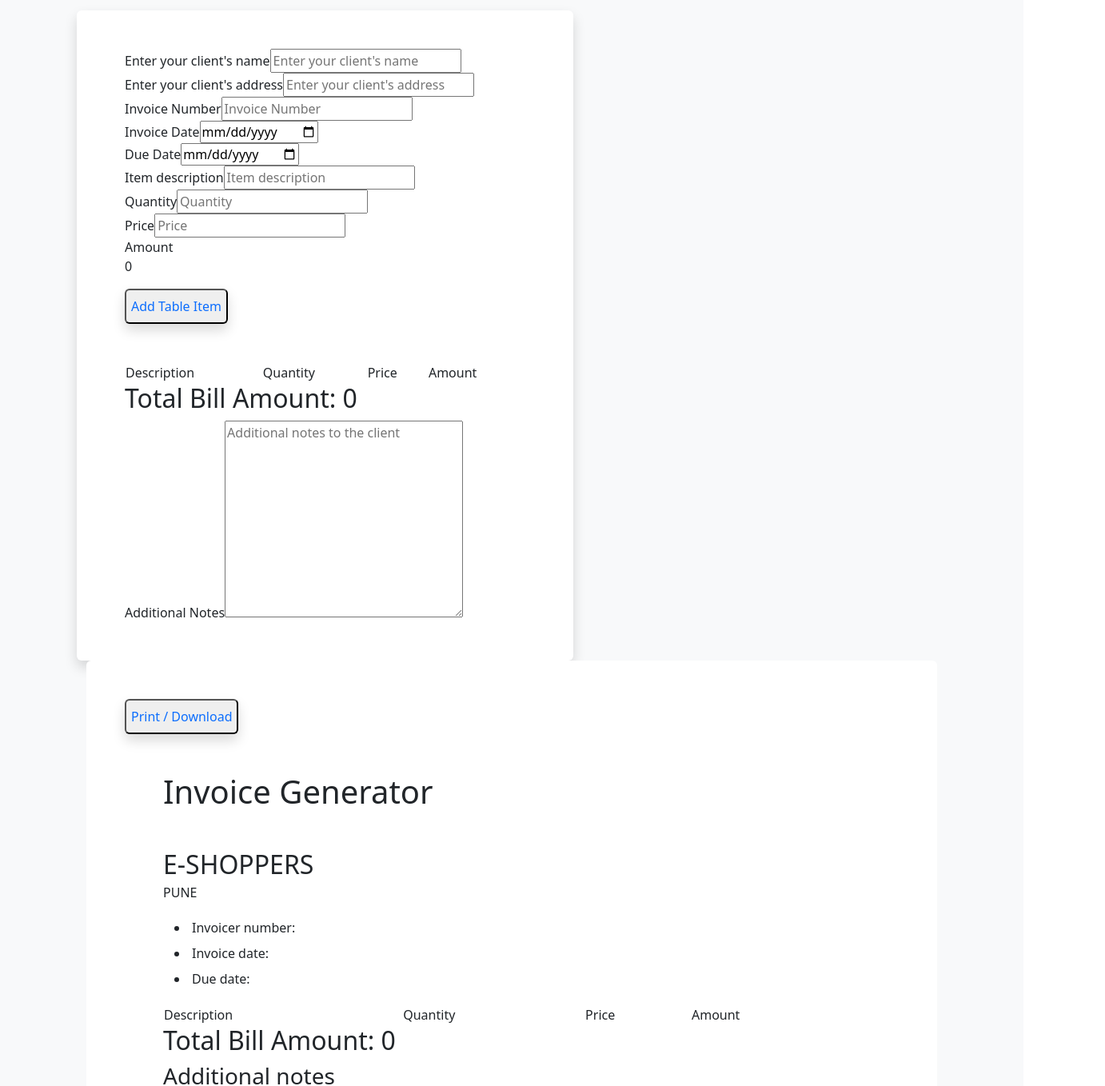
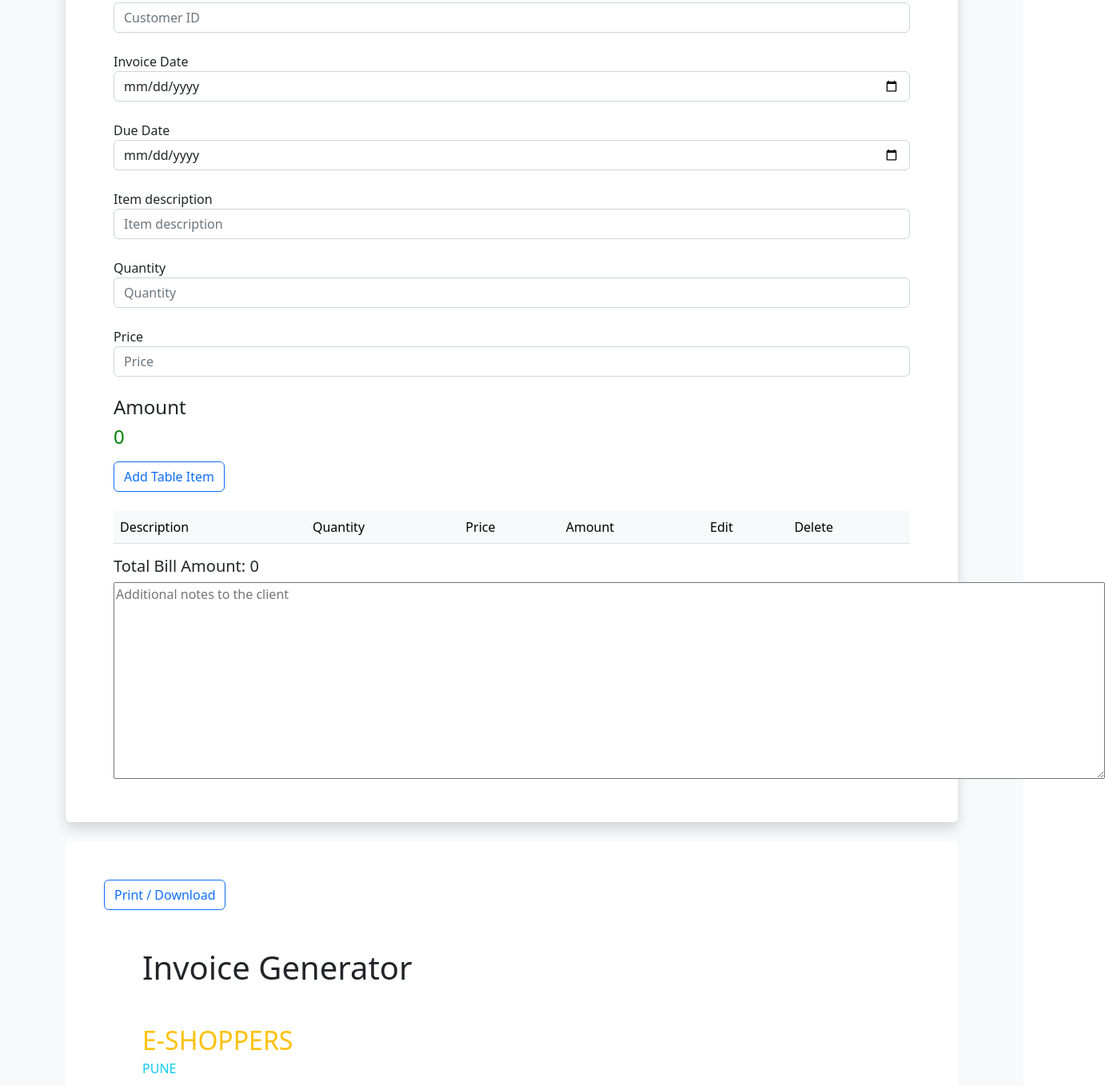
Before and after one commit to rajatpatle/E_shoppers_web, a React (Create React App) app in the folder new_crud/: page /invoice in a window 1280 px wide. Shown: the part 209-1567 px from the top of the page at 80% size, 1382 px wide, since content can reach past the window. Built offline with nearby package versions, Linux system fonts and the light colour scheme.

Commit message:
Invoice CSS added by OMKAR

```diff
--- a/new_crud/src/AppRoutes/Invoice/ClientDetails.js
+++ b/new_crud/src/AppRoutes/Invoice/ClientDetails.js
@@ -1,10 +1,10 @@
-export default function ClientDetails({ clientName, clientAddress }) {
+export default function ClientDetails({ clientId, clientAddress }) {
   return (
     <>
       <section className="mt-10">
-          <h2 className="text-2xl uppercase font-bold mb-1">{clientName}</h2>
+        <h2>{clientId}</h2>
         <p>{clientAddress}</p>
       </section>
     </>
-    )
+  );
 }
--- a/new_crud/src/AppRoutes/Invoice/Invoice.js
+++ b/new_crud/src/AppRoutes/Invoice/Invoice.js
@@ -1,16 +1,14 @@
-import React from 'react'
-import { useState, useRef, useEffect } from "react"
-import Dates from "./Dates"
-import Footer from "./Footer"
-import Header from "./Header"
-import MainDetails from "./MainDetails"
-import Notes from "./Notes"
-import Table from "./Table"
-import TableForm from "./TableForm"
-import ReactToPrint from "react-to-print"
-import ClientDetails from './ClientDetails'
-
-
+import React from "react";
+import { useState, useRef, useEffect } from "react";
+import Dates from "./Dates";
+import Footer from "./Footer";
+import Header from "./Header";
+import MainDetails from "./MainDetails";
+import Notes from "./Notes";
+import Table from "./Table";
+import TableForm from "./TableForm";
+import ReactToPrint from "react-to-print";
+import ClientDetails from "./ClientDetails";
 
 function Invoice() {
   // const [name, setName] = useState("")
@@ -20,43 +18,43 @@ function Invoice() {
   // const [bankName, setBankName] = useState("")
   // const [bankAccount, setBankAccount] = useState("")
   // const [website, setWebsite] = useState("")
-  const [clientName, setClientName] = useState("")
-  const [clientAddress, setClientAddress] = useState("")
-  const [invoiceNumber, setInvoiceNumber] = useState("")
-  const [invoiceDate, setInvoiceDate] = useState("")
-  const [dueDate, setDueDate] = useState("")
-  const [notes, setNotes] = useState("")
-  const [description, setDescription] = useState("")
-  const [quantity, setQuantity] = useState("")
-  const [price, setPrice] = useState("")
-  const [amount, setAmount] = useState("")
-  const [list, setList] = useState([])
-  const [total, setTotal] = useState(0)
-  const [width] = useState(641)
+  const [clientId, setClientName] = useState("");
+  const [clientAddress, setClientAddress] = useState("");
+  const [invoiceNumber, setInvoiceNumber] = useState("");
+  const [invoiceDate, setInvoiceDate] = useState("");
+  const [dueDate, setDueDate] = useState("");
+  const [notes, setNotes] = useState("");
+  const [description, setDescription] = useState("");
+  const [quantity, setQuantity] = useState("");
+  const [price, setPrice] = useState("");
+  const [amount, setAmount] = useState("");
+  const [list, setList] = useState([]);
+  const [total, setTotal] = useState(0);
+  const [width] = useState(641);
 
-  const componentRef = useRef()
+  const componentRef = useRef();
 
   const handlePrint = () => {
-    window.print()
-  }
+    window.print();
+  };
 
   useEffect(() => {
     if (window.innerWidth < width) {
-      alert("Place your phone in landscape mode for the best experience")
+      alert("Place your phone in landscape mode for the best experience");
     }
-  }, [width])
+  }, [width]);
 
   return (
     <>
+      {/* <div className="container">
+        <p className="text-white font-bold uppercase tracking-widest">Beta</p>
+      </div> */}
+      <main className="container">
+        <section>
+          <h2 className="text-primary">Customer Invoice</h2>
+          <div className="bg-white p-5 rounded shadow ">
+            {/* name, address, email, phone, bank name, bank account number, website client name, client address, invoice number, invoice date, due date, notes */}
             <div className="container">
-        <p className="text-white font-bold uppercase tracking-widest">Beta</p>
-      </div>
-      <main className="m-5 p-5 xl:grid grid-cols-2 gap-10 xl:items-start">
-        <section>
-        <h2 className='text-primary'>Customer Invoice</h2>
-          <div className="bg-white p-5 rounded shadow row col-md-7">
-            {/* name, address, email, phone, bank name, bank account number, website client name, client address, invoice number, invoice date, due date, notes */}
-            <div className="flex flex-col justify-center">
               {/* <article className="md:grid grid-cols-2 gap-10"> */}
               {/* <div className="flex flex-col">
                   <label htmlFor="name">Your full name</label>
@@ -158,23 +156,39 @@ function Invoice() {
 
               <article className="md:grid grid-cols-2 gap-10 md:mt-16">
                 <div className="flex flex-col">
-                  <label htmlFor="clientName">Enter your client's name</label>
+                  {/* <label htmlFor="invoiceNumber">Invoice Number</label> */}
                   <input
+                    className="form-control"
                     type="text"
+                    name="invoiceNumber"
+                    id="invoiceNumber"
+                    placeholder="Invoice ID"
+                    autoComplete="off"
+                    value={invoiceNumber}
+                    onChange={(e) => setInvoiceNumber(e.target.value)}
+                  />
+                </div>
+                <br></br>
+                <div className="flex flex-col">
+                  {/* <label htmlFor="clientName">Enter your client's name</label> */}
+                  <input
+                    className="form-control"
+                    type="number"
                     name="clientName"
                     id="clientName"
-                    placeholder="Enter your client's name"
+                    placeholder="Customer ID"
                     autoComplete="off"
-                    value={clientName}
+                    value={clientId}
                     onChange={(e) => setClientName(e.target.value)}
                   />
                 </div>
-
+                {/* <br></br> */}
                 <div className="flex flex-col">
-                  <label htmlFor="clientAddress">
+                  {/* <label htmlFor="clientAddress">
                     Enter your client's address
-                  </label>
-                  <input
+                  </label> */}
+                  {/* <input
+                    className="form-control"
                     type="text"
                     name="clientAddress"
                     id="clientAddress"
@@ -182,27 +196,17 @@ function Invoice() {
                     autoComplete="off"
                     value={clientAddress}
                     onChange={(e) => setClientAddress(e.target.value)}
-                  />
+                  /> */}
                 </div>
               </article>
+              <br></br>
 
               <article className="md:grid grid-cols-3 gap-10">
-                <div className="flex flex-col">
-                  <label htmlFor="invoiceNumber">Invoice Number</label>
-                  <input
-                    type="text"
-                    name="invoiceNumber"
-                    id="invoiceNumber"
-                    placeholder="Invoice Number"
-                    autoComplete="off"
-                    value={invoiceNumber}
-                    onChange={(e) => setInvoiceNumber(e.target.value)}
-                  />
-                </div>
-
+                {/* <br></br> */}
                 <div className="flex flex-col">
                   <label htmlFor="invoiceDate">Invoice Date</label>
                   <input
+                    className="form-control"
                     type="date"
                     name="invoiceDate"
                     id="invoiceDate"
@@ -212,10 +216,11 @@ function Invoice() {
                     onChange={(e) => setInvoiceDate(e.target.value)}
                   />
                 </div>
-
+                <br></br>
                 <div className="flex flex-col">
                   <label htmlFor="dueDate">Due Date</label>
                   <input
+                    className="form-control"
                     type="date"
                     name="dueDate"
                     id="dueDate"
@@ -226,7 +231,7 @@ function Invoice() {
                   />
                 </div>
               </article>
-
+              <br></br>
               {/* This is our table form */}
               <article>
                 <TableForm
@@ -245,11 +250,11 @@ function Invoice() {
                 />
               </article>
 
-              <label htmlFor="notes">Additional Notes</label>
+              {/* <label htmlFor="notes">Additional Notes</label> */}
               <textarea
                 name="notes"
                 id="notes"
-                cols="30"
+                cols="132"
                 rows="10"
                 placeholder="Additional notes to the client"
                 value={notes}
@@ -265,12 +270,13 @@ function Invoice() {
             </div>
           </div>
         </section>
+        <br></br>
 
         {/* Invoice Preview */}
         <div className="invoice__preview bg-white p-5 rounded">
           <ReactToPrint
             trigger={() => (
-              <button className="bg-blue-500 ml-5 text-primary font-bold py-2 px-8 rounded shadow border-2 border-blue-500 hover:bg-transparent hover:text-blue-500 transition-all duration-300">
+              <button className="btn btn-outline-primary">
                 Print / Download
               </button>
             )}
@@ -279,10 +285,10 @@ function Invoice() {
           <div ref={componentRef} className="p-5">
             <Header handlePrint={handlePrint} />
 
-            <MainDetails/>
+            <MainDetails />
 
             <ClientDetails
-              clientName={clientName}
+              clientName={clientId}
               clientAddress={clientAddress}
             />
 
@@ -324,7 +330,6 @@ function Invoice() {
         </div>
       </main>
     </>
-  )
-
+  );
 }
- export default Invoice
+export default Invoice;
--- a/new_crud/src/AppRoutes/Invoice/MainDetails.js
+++ b/new_crud/src/AppRoutes/Invoice/MainDetails.js
@@ -2,9 +2,11 @@ export default function MainDetails({ name, address }) {
   return (
     <>
       <section className="flex flex-col items-end justify-end">
-          <h2 className="font-bold text-3xl uppercase mb-1">E-SHOPPERS</h2>
-          <p>PUNE</p>
+        <h2 className="font-bold text-3xl uppercase mb-1 text-warning">
+          E-SHOPPERS
+        </h2>
+        <p className="text-info">PUNE</p>
       </section>
     </>
-    )
+  );
 }
--- a/new_crud/src/AppRoutes/Invoice/Notes.js
+++ b/new_crud/src/AppRoutes/Invoice/Notes.js
@@ -2,9 +2,9 @@ export default function Notes({ notes }) {
   return (
     <>
       <section className="mt-10 mb-5">
-          <h3>Additional notes</h3>
+        <h4>Additional notes</h4>
         <p className="lg:w-1/2 text-justify">{notes}</p>
       </section>
     </>
-    )
+  );
 }
--- a/new_crud/src/AppRoutes/Invoice/Table.js
+++ b/new_crud/src/AppRoutes/Invoice/Table.js
@@ -1,9 +1,9 @@
-import React from "react"
+import React from "react";
 
 export default function Table({ list, total }) {
   return (
     <>
-      <table width="100%" className="mb-10">
+      <table width="100%" className="mb-10 table table-light">
         <thead>
           <tr className="bg-gray-100 p-1">
             <td className="font-bold">Description</td>
@@ -32,5 +32,5 @@ export default function Table({ list, total }) {
         </h2>
       </div>
     </>
-  )
+  );
 }
--- a/new_crud/src/AppRoutes/Invoice/TableForm.js
+++ b/new_crud/src/AppRoutes/Invoice/TableForm.js
@@ -1,8 +1,8 @@
-import React, { useState, useEffect } from "react"
-import { AiOutlineDelete, AiOutlineEdit } from "react-icons/ai"
-import { v4 as uuidv4 } from "uuid"
-import { toast, ToastContainer } from "react-toastify"
-import "react-toastify/dist/ReactToastify.css"
+import React, { useState, useEffect } from "react";
+import { AiFillDelete, AiOutlineEdit } from "react-icons/ai";
+import { v4 as uuidv4 } from "uuid";
+import { toast, ToastContainer } from "react-toastify";
+import "react-toastify/dist/ReactToastify.css";
 
 export default function TableForm({
   description,
@@ -18,14 +18,14 @@ export default function TableForm({
   total,
   setTotal,
 }) {
-  const [isEditing, setIsEditing] = useState(false)
+  const [isEditing, setIsEditing] = useState(false);
 
   // Submit form function
   const handleSubmit = (e) => {
-    e.preventDefault()
+    e.preventDefault();
 
     if (!description || !quantity || !price) {
-      toast.error("Please fill in all inputs")
+      toast.error("Please fill in all inputs");
     } else {
       const newItems = {
         id: uuidv4(),
@@ -33,60 +33,60 @@ export default function TableForm({
         quantity,
         price,
         amount,
-      }
-      setDescription("")
-      setQuantity("")
-      setPrice("")
-      setAmount("")
-      setList([...list, newItems])
-      setIsEditing(false)
+      };
+      setDescription("");
+      setQuantity("");
+      setPrice("");
+      setAmount("");
+      setList([...list, newItems]);
+      setIsEditing(false);
     }
-  }
+  };
 
   // Calculate items amount function
   useEffect(() => {
     const calculateAmount = (amount) => {
-      setAmount(quantity * price)
-    }
+      setAmount(quantity * price);
+    };
 
-    calculateAmount(amount)
-  }, [amount, price, quantity, setAmount])
+    calculateAmount(amount);
+  }, [amount, price, quantity, setAmount]);
 
   // Calculate total amount of items in table
   useEffect(() => {
-    let rows = document.querySelectorAll(".amount")
-    let sum = 0
+    let rows = document.querySelectorAll(".amount");
+    let sum = 0;
 
     for (let i = 0; i < rows.length; i++) {
       if (rows[i].className === "amount") {
-        sum += isNaN(rows[i].innerHTML) ? 0 : parseInt(rows[i].innerHTML)
-        setTotal(sum)
+        sum += isNaN(rows[i].innerHTML) ? 0 : parseInt(rows[i].innerHTML);
+        setTotal(sum);
       }
     }
-  })
+  });
 
   // Edit function
   const editRow = (id) => {
-    const editingRow = list.find((row) => row.id === id)
-    setList(list.filter((row) => row.id !== id))
-    setIsEditing(true)
-    setDescription(editingRow.description)
-    setQuantity(editingRow.quantity)
-    setPrice(editingRow.price)
-  }
+    const editingRow = list.find((row) => row.id === id);
+    setList(list.filter((row) => row.id !== id));
+    setIsEditing(true);
+    setDescription(editingRow.description);
+    setQuantity(editingRow.quantity);
+    setPrice(editingRow.price);
+  };
 
   // Delete function
-  const deleteRow = (id) => setList(list.filter((row) => row.id !== id))
+  const deleteRow = (id) => setList(list.filter((row) => row.id !== id));
 
   return (
     <>
-
-    <ToastContainer position="top-right" theme="colored" />
+      <ToastContainer position="top-right" theme="colored" />
 
       <form onSubmit={handleSubmit}>
         <div className="flex flex-col md:mt-16">
           <label htmlFor="description">Item description</label>
           <input
+            className="form-control"
             type="text"
             name="description"
             id="description"
@@ -95,11 +95,12 @@ export default function TableForm({
             onChange={(e) => setDescription(e.target.value)}
           />
         </div>
-
+        <br></br>
         <div className="md:grid grid-cols-3 gap-10">
           <div className="flex flex-col">
             <label htmlFor="quantity">Quantity</label>
             <input
+              className="form-control"
               type="text"
               name="quantity"
               id="quantity"
@@ -108,10 +109,11 @@ export default function TableForm({
               onChange={(e) => setQuantity(e.target.value)}
             />
           </div>
-
+          <br></br>
           <div className="flex flex-col">
             <label htmlFor="price">Price</label>
             <input
+              className="form-control"
               type="text"
               name="price"
               id="price"
@@ -120,29 +122,32 @@ export default function TableForm({
               onChange={(e) => setPrice(e.target.value)}
             />
           </div>
-
+          <br></br>
           <div className="flex flex-col">
-            <label htmlFor="amount">Amount</label>
-            <p>{amount}</p>
+            <label htmlFor="amount">
+              <h4>Amount</h4>
+            </label>
+            <p style={{ color: "green" }}>
+              <h4>{amount}</h4>
+            </p>
           </div>
         </div>
-        <button
-          type="submit"
-          className="mb-5 bg-blue-500 text-primary font-bold py-2 px-8 rounded shadow border-2 border-blue-500 hover:bg-transparent hover:text-blue-500 transition-all duration-300"
-        >
+        <button type="submit" className="btn btn-outline-primary">
           {isEditing ? "Editing Row Item" : "Add Table Item"}
         </button>
       </form>
-
+      <br></br>
       {/* Table items */}
 
-      <table width="100%" className="mb-10">
+      <table width="100%" className="mb-10 table table-light">
         <thead>
           <tr className="bg-gray-100 p-1">
             <td className="font-bold">Description</td>
             <td className="font-bold">Quantity</td>
             <td className="font-bold">Price</td>
             <td className="font-bold">Amount</td>
+            <td className="font-bold">Edit</td>
+            <td className="font-bold">Delete</td>
           </tr>
         </thead>
         {list.map(({ id, description, quantity, price, amount }) => (
@@ -160,7 +165,7 @@ export default function TableForm({
                 </td>
                 <td>
                   <button onClick={() => deleteRow(id)}>
-                    <AiOutlineDelete className="text-red-500 font-bold text-xl" />
+                    <AiFillDelete className="text-red-500 font-bold text-xl" />
                   </button>
                 </td>
               </tr>
@@ -170,10 +175,8 @@ export default function TableForm({
       </table>
 
       <div>
-        <h2 className="flex items-end justify-end text-gray-800 text-4xl font-bold">
-          Total Bill Amount: {total.toLocaleString()}
-        </h2>
+        <h5>Total Bill Amount: {total.toLocaleString()}</h5>
       </div>
     </>
-  )
+  );
 }
```
Also changed, not shown: new_crud/src/AppRoutes/App.js (+67 -53 lines), new_crud/src/AppRoutes/Invoice/Footer.js (+14 -6 lines), 1 other file (tests, documents, lock files or other folders). Lines whose indentation alone changed are shown as unchanged.
